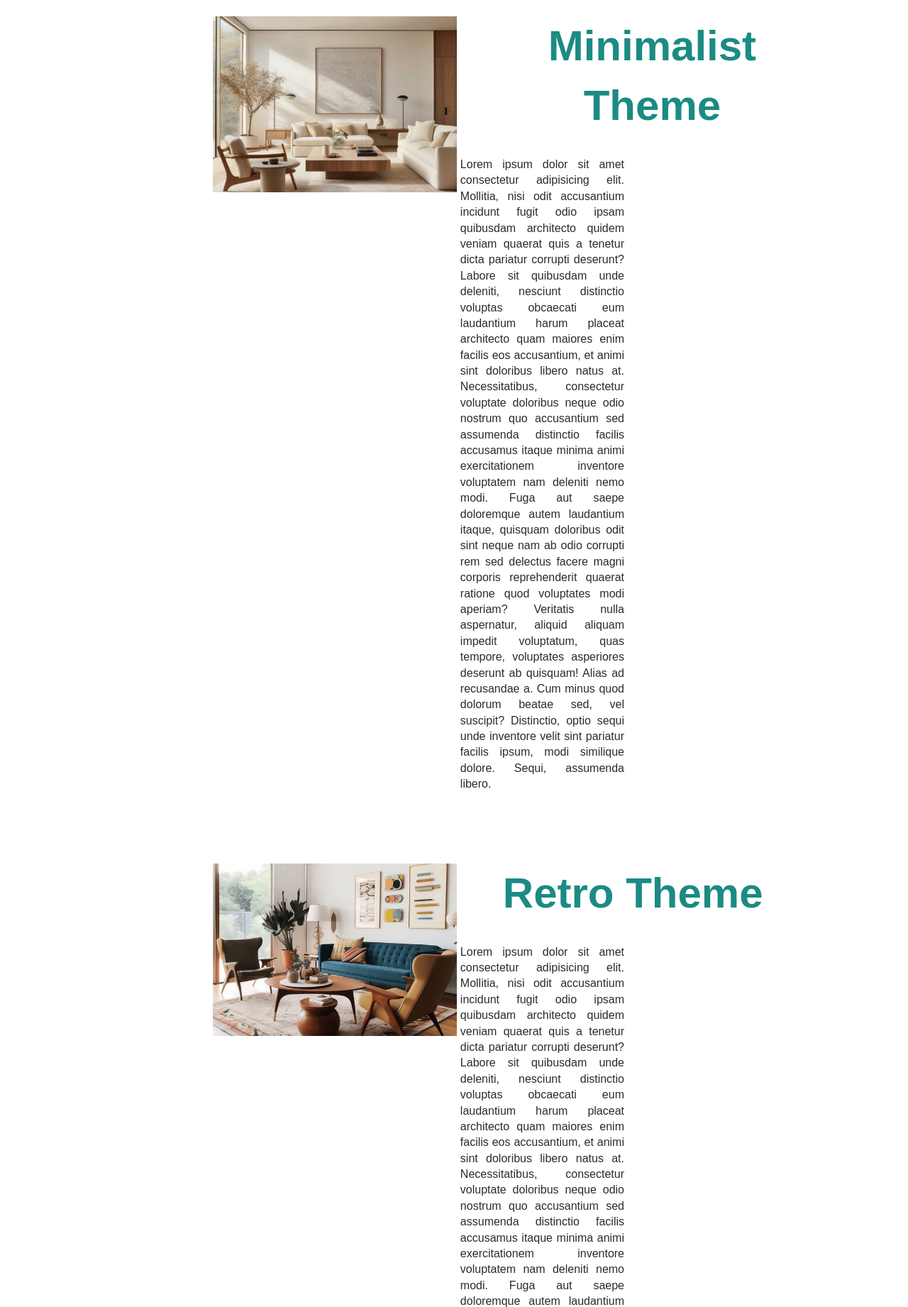
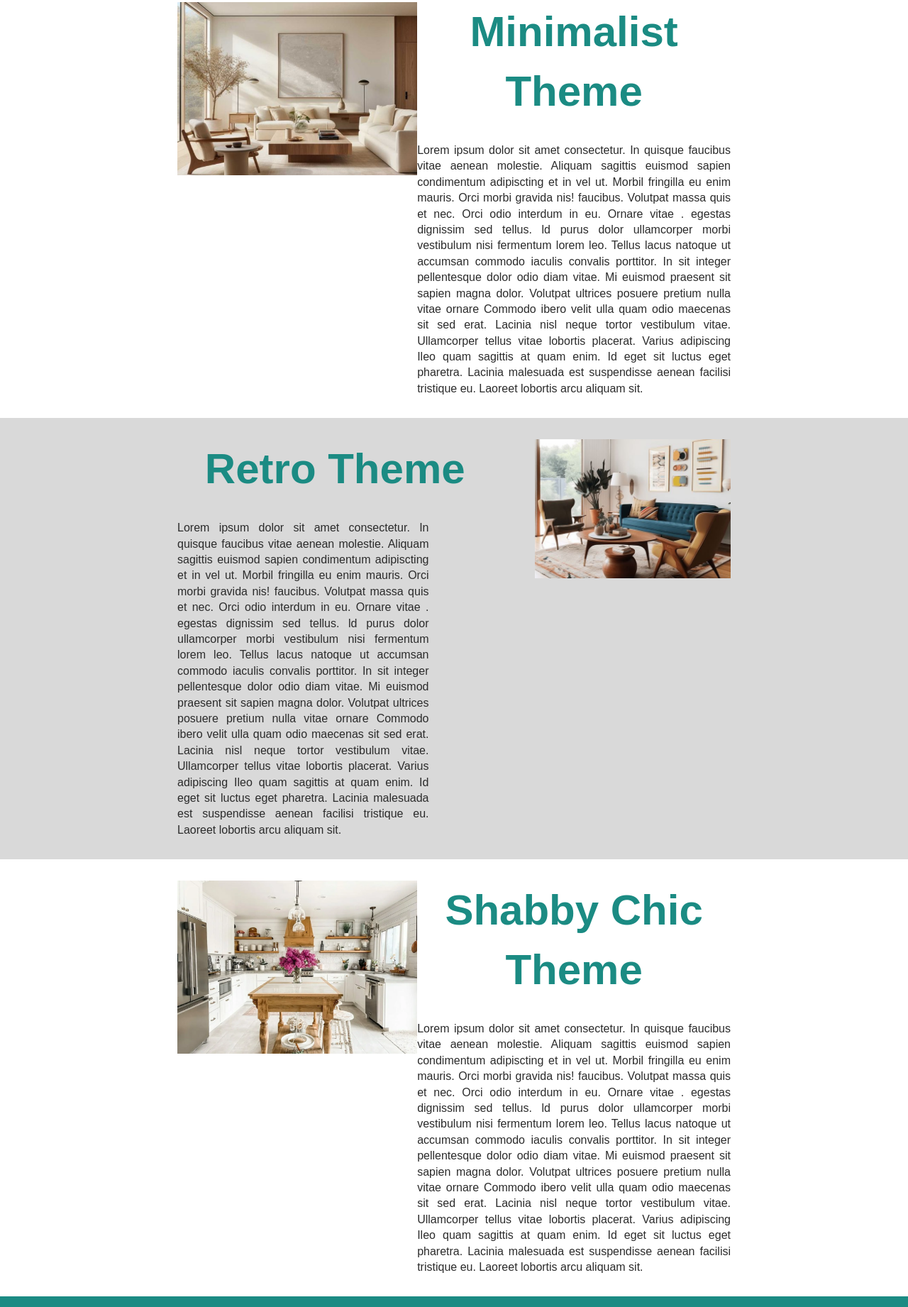
Before and after one commit to LawrenceCAPISTRANO18/Capistrano-InsideStyle, a plain HTML site: page catalog.html in a window 1280 px wide. Shown: the part 1041-2883 px from the top of the page at 71% size. Drawn offline with Linux system fonts and the light colour scheme; a web font is replaced by a local one.

Commit message:
Catalog page

```diff
--- a/catalog.html
+++ b/catalog.html
@@ -5,7 +5,10 @@
     <meta name="viewport" content="width=device-width, initial-scale=1.0" />
     <title>Inside Style</title>
     <link rel="stylesheet" href="./style.css" />
-    <link rel="stylesheet" href="https://cdnjs.cloudflare.com/ajax/libs/font-awesome/6.5.1/css/all.min.css">
+    <link
+      rel="stylesheet"
+      href="https://cdnjs.cloudflare.com/ajax/libs/font-awesome/6.5.1/css/all.min.css"
+    />
   </head>
   <body>
     <!-- HEADER -->
@@ -36,7 +39,10 @@
         <div class="container">
           <div class="catalogBanner_wrapper">
             <h1>Well Hello There!</h1>
-                    <p>Work wih me to create powerful <br> and creative style for your home</p>
+            <p>
+              Work wih me to create powerful <br />
+              and creative style for your home
+            </p>
           </div>
         </div>
       </div>
@@ -44,54 +50,66 @@
 
     <!-- INTERIOR WRAPPER -->
     <section class="package">
-        <div class="package_wrapper">
-            <h2>Interior Design Package</h2>
-            <div class="package_theme">
-                <div class="package_left">
-                    <img src="./img/minimalist.png" alt="">
+      <div class="package__wrapper">
+          <h1>Interior Design Package</h1>
+          <div class="package__theme">
+              <div class="package__left">
+              <img src="./img/minimalist.png" alt=""></div>
+              <div class="package__right">
+                  <h2>Minimalist Theme</h2>
+      <P>Lorem ipsum dolor sit amet consectetur. In quisque faucibus vitae aenean molestie.
+      Aliquam sagittis euismod sapien condimentum adipiscting et in vel ut. Morbil fringilla eu
+      enim mauris. Orci morbi gravida nis! faucibus. Volutpat massa quis et nec. Orci odio
+      interdum in eu. Ornare vitae . egestas dignissim sed tellus. ld purus dolor ullamcorper
+      morbi vestibulum nisi fermentum lorem leo. Tellus lacus natoque ut accumsan commodo
+      iaculis convalis porttitor. In sit integer pellentesque dolor odio diam vitae. Mi euismod
+      praesent sit sapien magna dolor. Volutpat ultrices posuere pretium nulla vitae ornare
+      Commodo ibero velit ulla quam odio maecenas sit sed erat. Lacinia nisl neque tortor
+      vestibulum vitae. Ullamcorper tellus vitae lobortis placerat. Varius adipiscing Ileo quam
+      sagittis at quam enim. Id eget sit luctus eget pharetra. Lacinia malesuada est
+      suspendisse aenean facilisi tristique eu. Laoreet lobortis arcu aliquam sit.</P>
     </div>
-                <div class="package_right">
-                    <h2>Minimalist Theme</h2>
-                    <p>Lorem ipsum dolor sit amet consectetur adipisicing elit. Mollitia, nisi odit accusantium incidunt fugit odio ipsam quibusdam architecto quidem veniam quaerat quis a tenetur dicta pariatur corrupti deserunt? Labore sit quibusdam unde deleniti, nesciunt distinctio voluptas obcaecati eum laudantium harum placeat architecto quam maiores enim facilis eos accusantium, et animi sint doloribus libero natus at. Necessitatibus, consectetur voluptate doloribus neque odio nostrum quo accusantium sed assumenda distinctio facilis accusamus itaque minima animi exercitationem inventore voluptatem nam deleniti nemo modi. Fuga aut saepe doloremque autem laudantium itaque, quisquam doloribus odit sint neque nam ab odio corrupti rem sed delectus facere magni corporis reprehenderit quaerat ratione quod voluptates modi aperiam? Veritatis nulla aspernatur, aliquid aliquam impedit voluptatum, quas tempore, voluptates asperiores deserunt ab quisquam! Alias ad recusandae a. Cum minus quod dolorum beatae sed, vel suscipit? Distinctio, optio sequi unde inventore velit sint pariatur facilis ipsum, modi similique dolore. Sequi, assumenda libero.</p>
+          </div>
 
+          <div class="package__theme">
+              <div class="package__left">
+              <img src="./img/retro.png" alt=""></div>
+              <div class="package__right">
+                  <h2>Retro Theme</h2>
+      <P>Lorem ipsum dolor sit amet consectetur. In quisque faucibus vitae aenean molestie.
+      Aliquam sagittis euismod sapien condimentum adipiscting et in vel ut. Morbil fringilla eu
+      enim mauris. Orci morbi gravida nis! faucibus. Volutpat massa quis et nec. Orci odio
+      interdum in eu. Ornare vitae . egestas dignissim sed tellus. ld purus dolor ullamcorper
+      morbi vestibulum nisi fermentum lorem leo. Tellus lacus natoque ut accumsan commodo
+      iaculis convalis porttitor. In sit integer pellentesque dolor odio diam vitae. Mi euismod
+      praesent sit sapien magna dolor. Volutpat ultrices posuere pretium nulla vitae ornare
+      Commodo ibero velit ulla quam odio maecenas sit sed erat. Lacinia nisl neque tortor
+      vestibulum vitae. Ullamcorper tellus vitae lobortis placerat. Varius adipiscing Ileo quam
+      sagittis at quam enim. Id eget sit luctus eget pharetra. Lacinia malesuada est
+      suspendisse aenean facilisi tristique eu. Laoreet lobortis arcu aliquam sit.</P>
+    </div>
+          </div>
+
+          <div class="package__theme">
+              <div class="package__left">
+              <img src="./img/shabby-chic.png" alt=""></div>
+              <div class="package__right">
+                  <h2>Shabby Chic Theme</h2>
+      <P>Lorem ipsum dolor sit amet consectetur. In quisque faucibus vitae aenean molestie.
+      Aliquam sagittis euismod sapien condimentum adipiscting et in vel ut. Morbil fringilla eu
+      enim mauris. Orci morbi gravida nis! faucibus. Volutpat massa quis et nec. Orci odio
+      interdum in eu. Ornare vitae . egestas dignissim sed tellus. ld purus dolor ullamcorper
+      morbi vestibulum nisi fermentum lorem leo. Tellus lacus natoque ut accumsan commodo
+      iaculis convalis porttitor. In sit integer pellentesque dolor odio diam vitae. Mi euismod
+      praesent sit sapien magna dolor. Volutpat ultrices posuere pretium nulla vitae ornare
+      Commodo ibero velit ulla quam odio maecenas sit sed erat. Lacinia nisl neque tortor
+      vestibulum vitae. Ullamcorper tellus vitae lobortis placerat. Varius adipiscing Ileo quam
+      sagittis at quam enim. Id eget sit luctus eget pharetra. Lacinia malesuada est
+      suspendisse aenean facilisi tristique eu. Laoreet lobortis arcu aliquam sit.</P>
             </div>
         </div>
       </div>
     </section>
-
-    <section class="package">
-        <div class="package_wrapper">
-            <div class="package_theme">
-                <div class="package_left">
-                    <img src="./img/retro.png" alt="">
-                </div>
-                <div class="package_right">
-                    <h2>Retro Theme</h2>
-                    <p>Lorem ipsum dolor sit amet consectetur adipisicing elit. Mollitia, nisi odit accusantium incidunt fugit odio ipsam quibusdam architecto quidem veniam quaerat quis a tenetur dicta pariatur corrupti deserunt? Labore sit quibusdam unde deleniti, nesciunt distinctio voluptas obcaecati eum laudantium harum placeat architecto quam maiores enim facilis eos accusantium, et animi sint doloribus libero natus at. Necessitatibus, consectetur voluptate doloribus neque odio nostrum quo accusantium sed assumenda distinctio facilis accusamus itaque minima animi exercitationem inventore voluptatem nam deleniti nemo modi. Fuga aut saepe doloremque autem laudantium itaque, quisquam doloribus odit sint neque nam ab odio corrupti rem sed delectus facere magni corporis reprehenderit quaerat ratione quod voluptates modi aperiam? Veritatis nulla aspernatur, aliquid aliquam impedit voluptatum, quas tempore, voluptates asperiores deserunt ab quisquam! Alias ad recusandae a. Cum minus quod dolorum beatae sed, vel suscipit? Distinctio, optio sequi unde inventore velit sint pariatur facilis ipsum, modi similique dolore. Sequi, assumenda libero.</p>
-                </div>
-            </div>
-        </div>
-    </section>
-
-    <section class="package">
-        <div class="package_wrapper">
-            <div class="package_theme">
-                <div class="package_left">
-                    <img src="./img/shabby-chic.png" alt="">
-                </div>
-                <div class="package_right">
-                    <h2>Shabby Chic Theme</h2>
-                    <p>Lorem ipsum dolor sit amet consectetur adipisicing elit. Mollitia, nisi odit accusantium incidunt fugit odio ipsam quibusdam architecto quidem veniam quaerat quis a tenetur dicta pariatur corrupti deserunt? Labore sit quibusdam unde deleniti, nesciunt distinctio voluptas obcaecati eum laudantium harum placeat architecto quam maiores enim facilis eos accusantium, et animi sint doloribus libero natus at. Necessitatibus, consectetur voluptate doloribus neque odio nostrum quo accusantium sed assumenda distinctio facilis accusamus itaque minima animi exercitationem inventore voluptatem nam deleniti nemo modi. Fuga aut saepe doloremque autem laudantium itaque, quisquam doloribus odit sint neque nam ab odio corrupti rem sed delectus facere magni corporis reprehenderit quaerat ratione quod voluptates modi aperiam? Veritatis nulla aspernatur, aliquid aliquam impedit voluptatum, quas tempore, voluptates asperiores deserunt ab quisquam! Alias ad recusandae a. Cum minus quod dolorum beatae sed, vel suscipit? Distinctio, optio sequi unde inventore velit sint pariatur facilis ipsum, modi similique dolore. Sequi, assumenda libero.</p>
-                </div>
-            </div>
-        </div>
-    </section>
-
-
-
-
-
-
   <!-- CALL TO ACTION -->
   <section class="cta">
   <div class="container">
--- a/style.css
+++ b/style.css
@@ -146,7 +146,7 @@ img {
   font-size: 2rem;
 }
 
-.header_nav{
+.header_nav {
   display: flex;
   flex-direction: row;
   gap: 2rem;
@@ -156,20 +156,20 @@ img {
 }
 
 /* MOBILE RESPONSIVE */
-.header .toggle_menu span{
+.header .toggle_menu span {
   color: var(--clr-primary);
   width: 3rem;
-  height: .3rem;
+  height: 0.3rem;
   border: 2px solid;
   border-radius: 1rem;
 }
-.header .toggle_menu{
+.header .toggle_menu {
   display: none;
 }
 
 /* ABOUT HEADER MOBILE */
-@media screen and (max-width: 520px){
-  .header .toggle_menu{
+@media screen and (max-width: 520px) {
+  .header .toggle_menu {
     display: flex;
     flex-direction: column;
     gap: 0.5em;
@@ -191,24 +191,24 @@ display: none;
     gap: 2rem;
     right: -100%;
   }
-  .header_nav.open{
+  .header_nav.open {
     right: 0;
     transition: all 0.5s ease;
   }
-  .header .header_wrapper img{
+  .header .header_wrapper img {
     width: 10rem;
   }
-  .toggle_menu.open span:first-child{
+  .toggle_menu.open span:first-child {
     transform: translate(0, 12px) rotate(225deg);
-    transition: .5s ease;
+    transition: 0.5s ease;
   }
-  .toggle_menu.open span:nth-child(2){
+  .toggle_menu.open span:nth-child(2) {
     opacity: 0;
-    transition: .5s ease;
+    transition: 0.5s ease;
   }
-.toggle_menu.open span:last-child{
+  .toggle_menu.open span:last-child {
     transform: translate(0, -11px) rotate(-225deg);
-  transition: .5s ease;
+    transition: 0.5s ease;
   }
 }
 /* TOP */
@@ -284,14 +284,14 @@ display: none;
 }
 
 /* ABOUT HOME BANNER MOBILE */
-@media screen and (max-width: 520px){
-.homebanner_wrapper{
+@media screen and (max-width: 520px) {
+  .homebanner_wrapper {
     flex-direction: column;
   }
-.homeBanner_left ul li:last-child::before{
+  .homeBanner_left ul li:last-child::before {
     width: 10rem;
   }
-.homeBanner_right{
+  .homeBanner_right {
     display: none;
   }
 }
@@ -316,127 +316,127 @@ width: 10rem;
   bottom: 1rem;
   right: 1rem;
 }
-.aboutsection_wrapper{
+.aboutsection_wrapper {
   display: flex;
   justify-content: space-between;
   gap: 5rem;
   align-items: center;
 }
-.aboutsection_right{
+.aboutsection_right {
   max-width: 100rem;
 }
-.aboutsection_right p{
+.aboutsection_right p {
   color: var(--clr-light);
   margin-bottom: 2rem;
 }
 
 /* ABOUT SECTION MOBILE */
-@media screen and (max-width:520px){
-.aboutsection_left{
+@media screen and (max-width: 520px) {
+  .aboutsection_left {
     display: none;
   }
-.aboutsection h2::before{
+  .aboutsection h2::before {
     display: none;
   }
 }
 
 /* CATALOG SECTION */
-.catalogsection{
+.catalogsection {
   padding: 3rem 0;
 }
-.catalogsection_wrapper{
+.catalogsection_wrapper {
   display: grid;
   grid-template-columns: 1fr 1fr 1fr;
   gap: 5rem;
 }
-.catalogsection h2{
+.catalogsection h2 {
   color: var(--clr-primary);
   font-size: 3rem;
   font-weight: 700;
 }
-.catalogsection h2::after{
+.catalogsection h2::after {
   display: inline-block;
   position: relative;
   content: " ";
   background-color: var(--clr-primary);
-  height: .2rem;
+  height: 0.2rem;
   width: 120rem;
   bottom: 1rem;
   left: 1rem;
 }
-.catalogsection_card{
+.catalogsection_card {
   background-color: var(--clr-semilight);
   max-width: 40rem;
   margin-top: 4rem;
 }
-.catalogsection_card img{
+.catalogsection_card img {
   width: 40rem;
 }
-.catalogsection_card-content{
+.catalogsection_card-content {
   padding: 1rem;
 }
-.catalogsection_card-content h3{
+.catalogsection_card-content h3 {
   color: var(--clr-secondary);
   font-size: 2.5rem;
   font-weight: 700;
   margin-bottom: 1rem;
 }
-.catalogsection_card-content p{
+.catalogsection_card-content p {
   margin-bottom: 1rem;
 }
 
 /* CATALOG MOBILE */
-@media screen and (max-width:520px){
-  .catalogsection h2::after{
+@media screen and (max-width: 520px) {
+  .catalogsection h2::after {
     display: none;
   }
-  .catalogsection_wrapper{
+  .catalogsection_wrapper {
     grid-template-columns: 1fr;
     gap: 1rem;
   }
 }
 
 /* CALL TO ACTION */
-  .cta{
+.cta {
   padding: 3rem 0;
   background-color: var(--clr-primary);
   color: var(--clr-semilight);
 }
-  .cta_wrapper{
+.cta_wrapper {
   display: flex;
   flex-direction: column;
   justify-content: center;
   align-items: center;
 }
-  .cta h2{
+.cta h2 {
   font-size: 2.5rem;
   font-weight: 700;
 }
-.cta p{
+.cta p {
   margin-bottom: 1rem;
 }
 
 /* FOOTER */
-.footer{
+.footer {
   background-color: var(--clr-dark);
   color: var(--clr-semilight);
   padding: 2rem 0;
 }
-.footer_wrapper{
+.footer_wrapper {
   display: flex;
   justify-content: space-between;
 }
-.footer ul{
+.footer ul {
   display: flex;
   gap: 1rem;
 }
-.footer ul li a{
+.footer ul li a {
   color: var(--clr-semilight);
 }
 
 /* FOOTER MOBILE */
-@media screen and (max-width:520px){
-.footer_wrapper{
+@media screen and (max-width: 520px) {
+  .footer_wrapper {
     flex-direction: column;
     align-items: center;
     justify-content: center;
@@ -444,58 +444,58 @@ width: 10rem;
 }
 
 /* ABOUT PAGE SECTION MOBILE */
-@media screen and (max-width:520px){
-  .aboutBanner_left{
+@media screen and (max-width: 520px) {
+  .aboutBanner_left {
     display: none;
   }
-  .aboutBanner_right h1{
+  .aboutBanner_right h1 {
     font-style: 4rem;
   }
-  .aboutBanner_right a{
+  .aboutBanner_right a {
     font-style: 1.5rem;
   }
 }
 /* LATEST STYLE  */
-.latestSection{
+.latestSection {
   padding: 3rem 0;
   background-color: var(--clr-dark);
 }
-.latestSection h5{
+.latestSection h5 {
   color: var(--clr-semilight);
 }
-.latestSection_wrapper{
+.latestSection_wrapper {
   display: grid;
   grid-template-columns: 42rem 42rem 42rem;
   justify-content: center;
   margin-bottom: 5rem;
 }
-.latestSection h1{
+.latestSection h1 {
   color: var(--clr-primary);
   font-size: 5rem;
   font-weight: 700;
 }
 
-.latestSection_card{
+.latestSection_card {
   background-color: var(--clr-semilight);
   max-width: 40rem;
   margin-top: 4rem;
 }
-.latestSection_card img{
+.latestSection_card img {
   width: 40rem;
 }
-.latestSection_card-content{
+.latestSection_card-content {
   padding: 1rem;
   font-size: 2rem;
   text-align: justify;
 }
-.latestSection_card-content h3{
+.latestSection_card-content h3 {
   color: var(--clr-secondary);
   font-size: 2.5rem;
   font-weight: 700;
   margin-top: 1rem;
   margin-left: 2rem;
 }
-.latestSection_card-content p{
+.latestSection_card-content p {
   font-weight: 500;
   margin-top: 1rem;
   margin-bottom: 4rem;
@@ -503,64 +503,67 @@ width: 10rem;
   margin-right: 2rem;
 }
 /* ABOUT BANNER PAGE */
-.aboutBanner{
+.aboutBanner {
   padding: 3rem 0;
 }
-.aboutBanner_wrapper{
+.aboutBanner_wrapper {
   display: flex;
   justify-content: space-between;
   align-items: center;
   gap: 5rem;
 }
-.aboutBanner_right{
+.aboutBanner_right {
   max-width: 85rem;
 }
-.aboutBanner_right h1{
+.aboutBanner_right h1 {
   font-size: 6rem;
   font-weight: 700;
   letter-spacing: 2rem;
   margin-bottom: 2.5rem;
 }
-.aboutBanner_right p{
+.aboutBanner_right p {
   margin-bottom: 2rem;
   text-align: justify;
 }
-.aboutBanner_right ul{
+.aboutBanner_right ul {
   display: flex;
   gap: 1rem;
 }
-.aboutBanner_right a{
+.aboutBanner_right a {
   color: var(--clr-dark);
   font-size: 2.5rem;
 }
-.aboutBanner_left small{
+.aboutBanner_left small {
   margin-left: 1rem;
 }
-.aboutBanner_left small::before{
+.aboutBanner_left small::before {
   display: inline-block;
   position: relative;
   content: " ";
   background-color: var(--clr-dark);
   width: 35rem;
-height: .2rem;
-bottom: .5rem;
+  height: 0.2rem;
+  bottom: 0.5rem;
   right: 1rem;
 }
 /* LATEST STYLE MOBILE */
-@media screen and (max-width:520px){
-  .latestSection h5::after{
+@media screen and (max-width: 520px) {
+  .latestSection h5::after {
     display: none;
   }
-  .latestSection_wrapper{
+  .latestSection_wrapper {
     grid-template-columns: 1fr;
     gap: 1rem;
   }
 }
 
 /* CATALOG BANNER */
-.catalogBanner_bg{
-  background-image: linear-gradient(rgba(225, 225, 225, 0.5),
-  rgba(225, 225, 225, 0.5)), url("./img/catalog-banner.png");
+.catalogBanner_bg {
+  background-image: linear-gradient(
+      rgba(225, 225, 225, 0.5),
+      rgba(225, 225, 225, 0.5)
+    ),
+    url("./img/catalog-banner.png");
   height: 100vh;
   background-size: cover;
   background-repeat: no-repeat;
@@ -570,72 +573,65 @@ right: 1rem;
   justify-content: center;
   text-align: center;
 }
-.catalogBanner h1{
+.catalogBanner h1 {
   font-size: 7rem;
   font-weight: 700;
   color: var(--clr-primary);
 }
-.catalogBanner p{
+.catalogBanner p {
   font-size: 3rem;
   line-height: 2.5rem;
 }
 
 /* INTERIOR PACKAGE */
-  .package_wrapper h2{
+.package__wrapper h1{
   color: var(--clr-primary);
   font-size: 6rem;
   font-weight: 700;
   text-align: center;
 }
-  .package_theme{
-    padding: 5rem;
+.package__theme{
+  padding: 3rem 25rem;
   display: flex;
-    gap: .5rem;
+  flex-direction: row;
 
-    .package_left{
+  .package__left{
     width: 500rem;
-      margin-left: 25rem;
   }
 
-    .package_right h2{
+  .package__right h2{
   color: var(--clr-primary);
-      display: flex;
   font-size: 6rem;
   font-weight: 700;
   text-align: center;
-      margin-left: 6rem;
-      margin-right: 10rem;
   }
 
-    .package_right p{
+  .package__right p{
     margin-top: 3rem;
     text-align: justify;
-      margin-right: 35rem;
+  }
+}
+
+.package__theme:nth-child(odd){
+  background-color: var(--clr-semilight);
+  flex-direction: row-reverse;
+  .package__right p{
+    padding-right: 9rem;
+  }
+
+  .package__left img{
+    padding-left: 6rem;
   }
 }
 
 
 
+/* UPDATES */
 
 
 
 
-
-
-
-
-
-
-
-
-
-
-
-
-
-
-
-
+/* CONTACTS BANNER */
 
 /* REPEATER */
 .btn {
@@ -655,9 +651,9 @@ right: 1rem;
   background-color: var(--clr-dark);
   color: var(--clr-semilight);
 }
-.btn--nobg{
+.btn--nobg {
   color: var(--clr-dark);
 }
-.btn--nobg:hover{
+.btn--nobg:hover {
   color: var(--clr-primary);
 }
```
Also changed, not shown: contacts.html (+3 -10 lines), updates.html (+2 -0 lines). Lines whose indentation alone changed are shown as unchanged.
